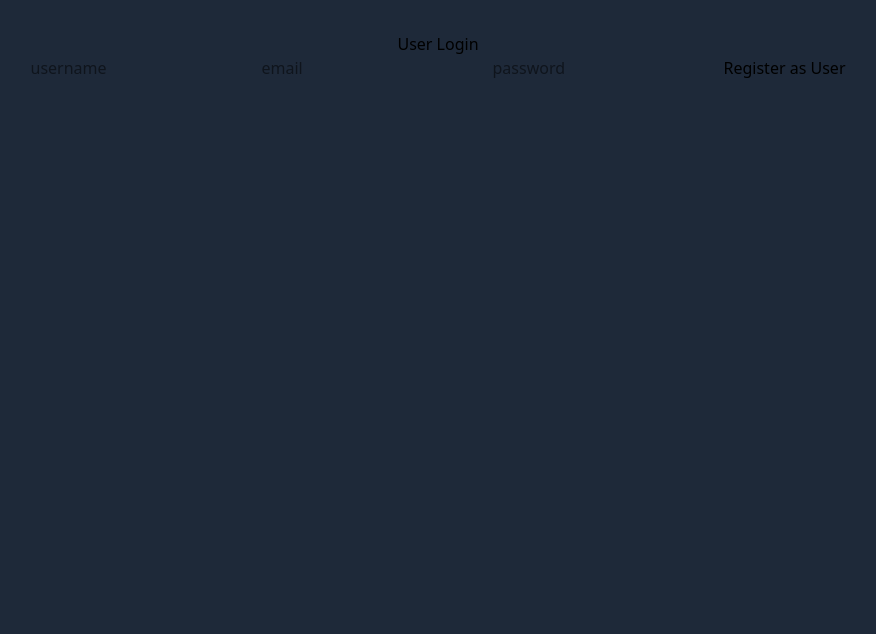
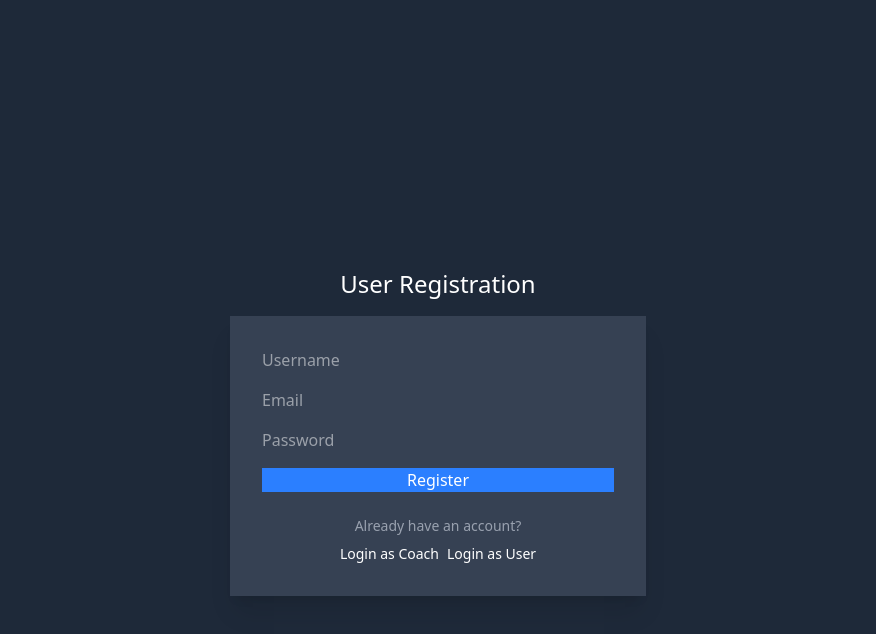
Before and after one commit to ArbertXu/VodReviewProj, a React (Vite) app in the folder FrontEnd/vod-platform/: page /registration/user in a window 1280 px wide. Shown: the top 634 px of the page, without its empty margins (202-1078 px from the left). Built offline with nearby package versions, Linux system fonts and the light colour scheme.

Commit message:
front end tidy up for login and registration pages

```diff
--- a/FrontEnd/vod-platform/package.json
+++ b/FrontEnd/vod-platform/package.json
@@ -13,6 +13,7 @@
     "@headlessui/react": "^2.2.4",
     "@heroicons/react": "^2.2.0",
     "@tailwindcss/vite": "^4.1.7",
+    "daisyui": "^5.0.43",
     "firebase": "^11.8.1",
     "react": "^19.1.0",
     "react-dom": "^19.1.0",
--- a/FrontEnd/vod-platform/src/index.css
+++ b/FrontEnd/vod-platform/src/index.css
@@ -7,3 +7,6 @@ body {
 /* @tailwind base;
 @tailwind components;
 @tailwind utilities; */
+form {
+  @apply bg-gray-700;
+}
--- a/FrontEnd/vod-platform/src/pages/Home.jsx
+++ b/FrontEnd/vod-platform/src/pages/Home.jsx
@@ -7,10 +7,10 @@ function Home() {
         <>
         <Dashboard/>
           <div className="bg-gray-500 h-px w-full max-w-7xl mx-auto my-2" />
-        <div className="min-h-screen flex">
+        <div className="min-h-screen flex pt-10 ">
             <div className="text-left space-y-6 text-balance">
                 <p className="text-5xl text-white">VOD Reviews Simplified</p>
-                <p className="text-lg text-white">Rank up or help others with our all-encompassing Vod review platform. Sign up to become a coach and review other's VODS or become a user yourself and get your VODS</p>
+                <p className="text-lg text-white">Rank up or help others with our all-encompassing Vod review platform. Sign up to become a coach and review other's VODS or become a user yourself and get your VODS reviewed.</p>
             </div>
         </div>
         </>
--- a/FrontEnd/vod-platform/src/pages/UserRegistration.jsx
+++ b/FrontEnd/vod-platform/src/pages/UserRegistration.jsx
@@ -1,5 +1,7 @@
 import React, { useState } from "react";
+import { useNavigate } from "react-router-dom";
 function UserRegistration() {
+    const navigate = useNavigate();
     const[formData, setFormData] = useState({
         username: "",
         email: "",
@@ -33,32 +35,60 @@ function UserRegistration() {
 
 
     return (
-        <div>
-            <h2>
-                User Login
-            </h2>
-            <form onSubmit={handleSubmit}>
+        <div className="flex items-center justify-center min-h-screen">
+            <div className="w-full max-w-md p-4">
+            <h2 className="text-white text-center text-2xl mb-4">User Registration</h2>
+            <form
+                onSubmit={handleSubmit}
+                className="card shadow-xl p-6 space-y-4 text-white"
+            >
                 <input
                 type="text"
                 name="username"
-                    placeholder="username"
+                placeholder="Username"
+                className="input input-bordered w-full"
                 onChange={handleChange}
                 />
                 <input
                 type="email"
                 name="email"
-                    placeholder="email"
+                placeholder="Email"
+                className="input input-bordered w-full"
                 onChange={handleChange}
                 />
                 <input
                 type="password"
                 name="password"
-                    placeholder="password"
+                placeholder="Password"
+                className="input input-bordered w-full"
                 onChange={handleChange}
                 />
-                <button type="submit">Register as User</button>
+                <button type="submit" className="btn bg-blue-500 hover:bg-blue-700 w-full">
+                Register
+                </button>
+                <div className="flex flex-wrap items-center justify-evenly gap-2 text-sm pt-2">
+                    <span className="text-gray-400">Already have an account?</span>
+                    <div className="flex gap-2">
+                    <button
+                        type="button"
+                        onClick={() => navigate("/login/coach")}
+                        className="btn btn-outline btn-sm hover:bg-gray-600"
+                    >
+                        Login as Coach
+                    </button>
+                    <button
+                        type="button"
+                        onClick={() => navigate("/login/user")}
+                        className="btn btn-outline btn-sm hover:bg-gray-600"
+                    >
+                        Login as User
+                    </button>
+                    </div>
+                </div>
             </form>
             </div>
-    )
+        </div>
+        );
+
 }
 export default UserRegistration
--- a/FrontEnd/vod-platform/src/pages/coachLogin.jsx
+++ b/FrontEnd/vod-platform/src/pages/coachLogin.jsx
@@ -32,31 +32,44 @@ function CoachLogin() {
     }
 
     return (
-        <div>
-            <h2>
-                User Login
-            </h2>
-            <form onSubmit={handleSubmit}>
-                <input
-                    type="name"
-                    name="username"
-                    placeholder="username"
-                    onChange={handleChange}
-                    />
+        <div className="flex items-center justify-center min-h-screen">
+            <div className="w-full max-w-md p-4">
+            <h2 className="text-white text-center text-2xl mb-4">Coach Login</h2>
+            <form
+                onSubmit={handleSubmit}
+                className="card shadow-xl p-6 space-y-4 text-white"
+            >
                 <input
                 type="email"
                 name="email"
-                    placeholder="email"
+                placeholder="Email"
+                className="input input-bordered w-full"
                 onChange={handleChange}
                 />
                 <input
                 type="password"
                 name="password"
-                    placeholder="password"
+                placeholder="Password"
+                className="input input-bordered w-full"
                 onChange={handleChange}
                 />
-                <button type="Submit">Login as Coach</button>
+                <button type="submit" className="btn bg-blue-500 hover:bg-blue-700 w-full">
+                Login
+                </button>
+                <div className="flex justify-evenly text-sm pt-2">
+                    <span className="text-gray-400">Don't have an account?</span>
+                    <div className="flex">
+                    <button
+                        type="button"
+                        onClick={() => navigate("/registration/user")}
+                        className="btn btn-outline btn-sm hover:bg-gray-500"
+                    >
+                        Sign Up
+                    </button>
+                    </div>
+                </div>
             </form>
+            </div>
         </div>
     )
 }
--- a/FrontEnd/vod-platform/src/pages/userLogin.jsx
+++ b/FrontEnd/vod-platform/src/pages/userLogin.jsx
@@ -1,7 +1,8 @@
 import React, { useState } from "react";
 import { auth, signInWithEmailAndPassword } from "../firebaseAuth";
-
+import { useNavigate } from "react-router-dom";
 function UserLogin() {
+    const navigate = useNavigate();
   const [formData, setFormData] = useState({ email: "", password: "" });
   const [error, setError] = useState(null);
 
@@ -38,13 +39,46 @@ function UserLogin() {
   };
 
   return (
-    <form onSubmit={handleSubmit}>
-      <input name="email" type="email" placeholder="Email" onChange={handleChange} required />
-      <input name="password" type="password" placeholder="Password" onChange={handleChange} required />
-      <button type="submit">Login</button>
-      {error && <p style={{color:"red"}}>{error}</p>}
-    </form>
-  );
+     <div className="flex items-center justify-center min-h-screen">
+            <div className="w-full max-w-md p-4">
+            <h2 className="text-white text-center text-2xl mb-4">User Login</h2>
+            <form
+                onSubmit={handleSubmit}
+                className="card shadow-xl p-6 space-y-4 text-white"
+            >
+                <input
+                type="email"
+                name="email"
+                placeholder="Email"
+                className="input input-bordered w-full"
+                onChange={handleChange}
+                />
+                <input
+                type="password"
+                name="password"
+                placeholder="Password"
+                className="input input-bordered w-full"
+                onChange={handleChange}
+                />
+                <button type="submit" className="btn bg-blue-500 hover:bg-blue-700 w-full">
+                Login
+                </button>
+                <div className="flex justify-evenly text-sm pt-2">
+                    <span className="text-gray-400">Don't have an account?</span>
+                    <div className="flex">
+                    <button
+                        type="button"
+                        onClick={() => navigate("/registration/user")}
+                        className="btn btn-outline btn-sm hover:bg-gray-500"
+                    >
+                        Sign Up
+                    </button>
+                    </div>
+                </div>
+            </form>
+            </div>
+        </div>
+        );
 }
 
 export default UserLogin;
```
Also changed, not shown: 1 other file (tests, documents, lock files or other folders). Lines whose indentation alone changed are shown as unchanged.
